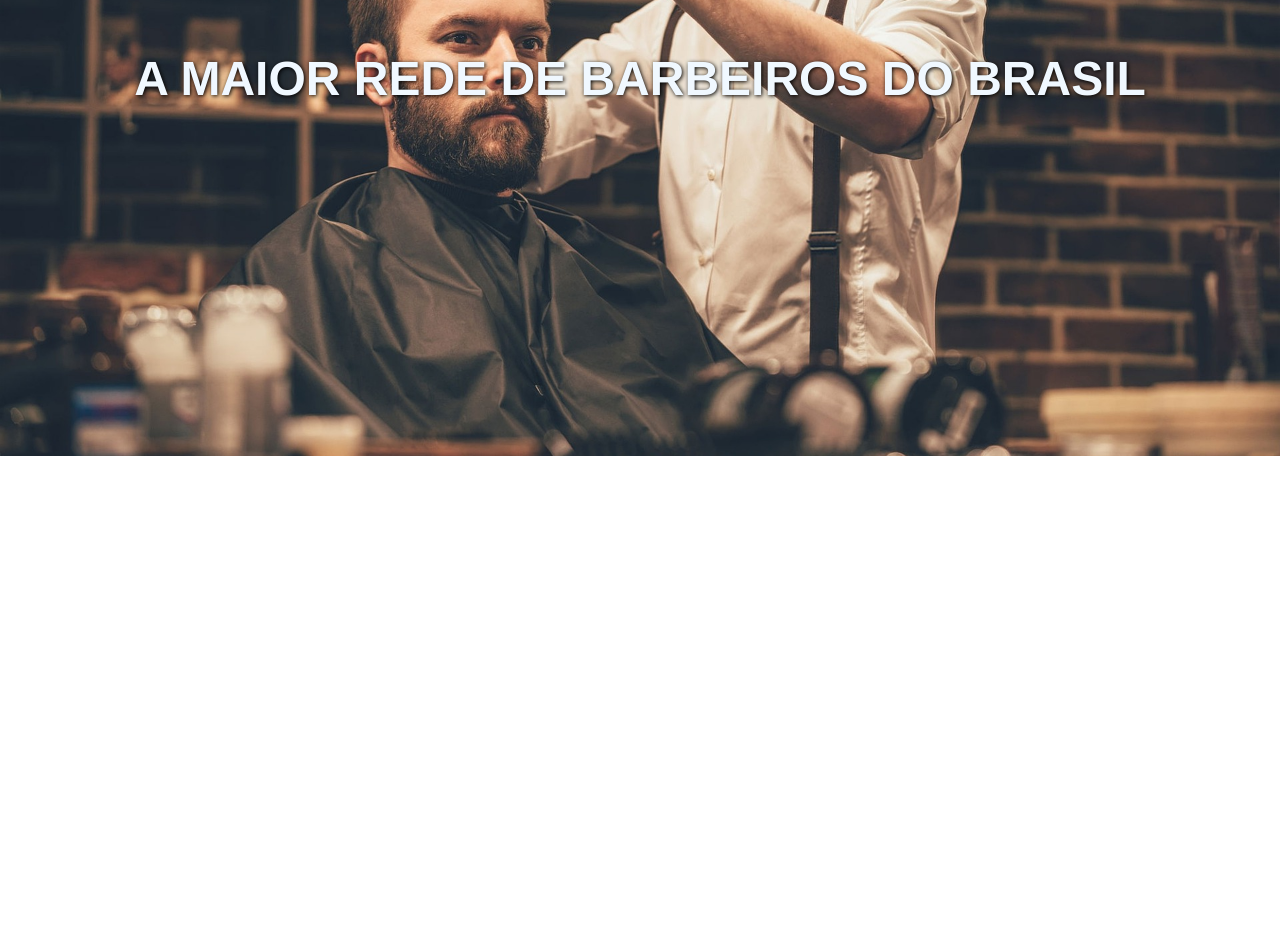
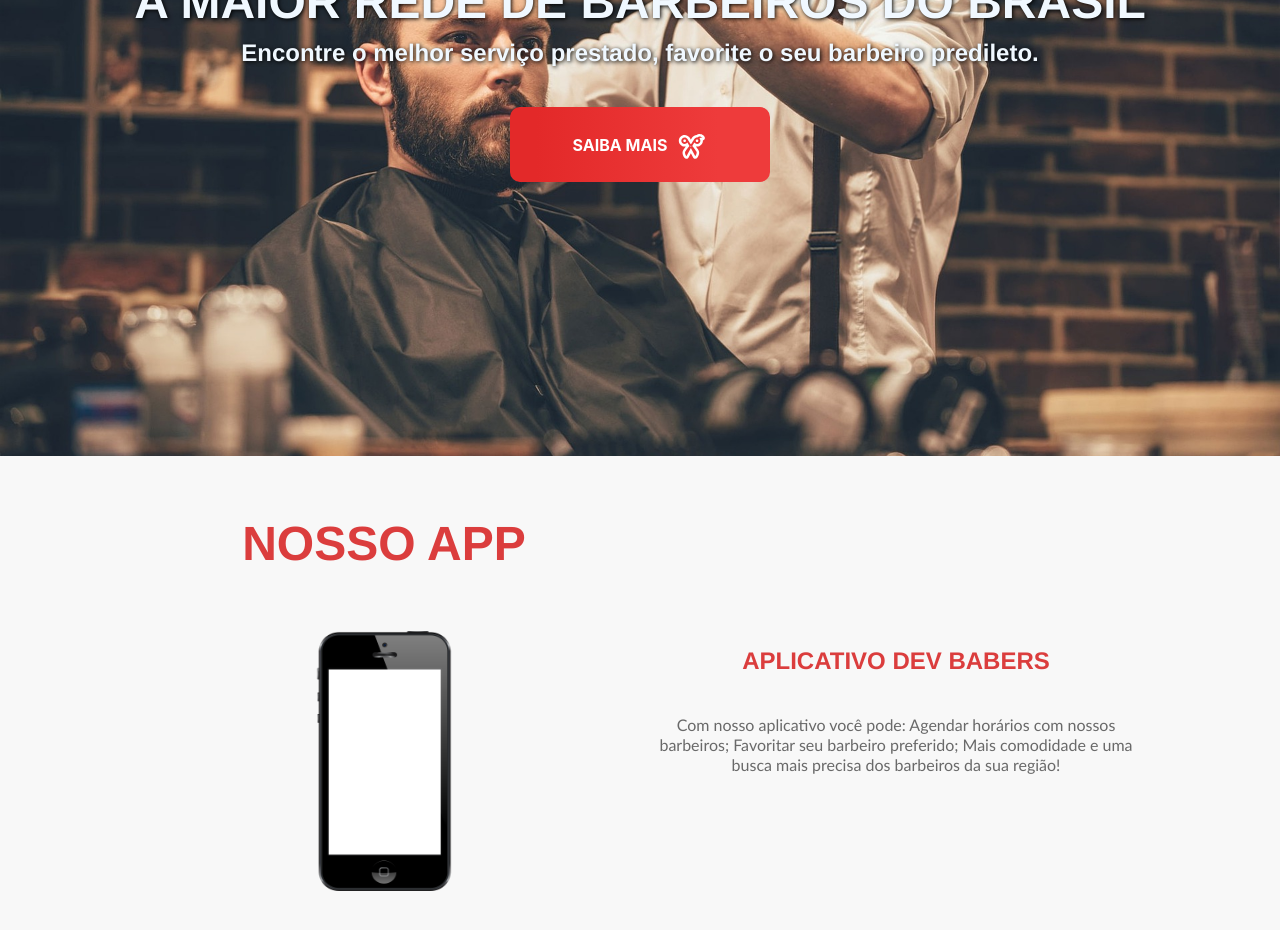
Before and after one commit to Gabriel-Mariano/dev-barbers, a React (Create React App) app: page / in a window 1280 px wide. Shown: the part 300-1230 px from the top of the page. Before the commit the page ends 800 px from the top, so only its background shows below. Built offline with nearby package versions, Linux system fonts and the light colour scheme.

Commit message:
Estilizando a page home

```diff
--- a/src/App.css
+++ b/src/App.css
@@ -1,3 +1,9 @@
+*{
+  margin:0;
+  padding: 0;
+}
+
+
 body {
   margin: 0;
   font-family: -apple-system, BlinkMacSystemFont, 'Segoe UI', 'Roboto', 'Oxygen',
--- a/src/components/header/index.js
+++ b/src/components/header/index.js
@@ -22,7 +22,7 @@ function Header(){
                 {/*    <span>DEV/BARBERS</span> */}
                 </figcaption>
             </figure>
-            <button className="" id="button-open" onClick={openMenu}>
+            <button id="button-open" onClick={openMenu}>
                     <FaBars color="#FFF" size={24} ></FaBars>
             </button>
            <nav className="menu-principal" style={
@@ -30,26 +30,10 @@ function Header(){
                    display:'initial'
 
                } : {
-
+                   display:'none'
                }
            }>
-               {
-                   /*
-                   activeMenu === false ?
-                    <button className="" id="button-open" onClick={openMenu}>
-                        <FaBars color="#FFF" size={24} ></FaBars>
-                    </button>
-
-                    :
-
-                    <button className="" id="button-close" onClick={closeMenu}>
-                        <MdClose color="#FFF" size={24}></MdClose>
-                    </button>
-
-                    */
-               }
-
-               <button className="" id="button-close" onClick={closeMenu}>
+               <button id="button-close" onClick={closeMenu}>
                     <MdClose color="#FFF" size={34}></MdClose>
                </button>
                <ul>
--- a/src/components/header/style.css
+++ b/src/components/header/style.css
@@ -15,6 +15,8 @@ header{
     justify-content: center;
     align-items: center;
     flex-direction: row;
+
+    margin-left: 30px;
 }
 
 .visual-identity img{
@@ -40,13 +42,9 @@ header button {
     border: none;
     cursor:pointer;
     outline: none;
-    margin-right:20px;
 }
 
 
-.button-close{
-    color: #fff;
-}
 
 .menu-principal{
     display: none;
@@ -65,11 +63,10 @@ header button {
     width:100%;
     height:100%;
     list-style: none;
-    box-sizing: border-box;
 }
 
-.menu-principal li{
-    margin:35px 0px;
+.menu-principal ul li{
+    padding:1.5%;
     cursor: pointer;
 }
 
@@ -78,6 +75,10 @@ header button {
     text-decoration: none;
     font-size: 2em;
     color:#fff;
+}
+
+.menu-principal ul li:hover{
+    background-color: #0e0d0d;
 }
 
 /* ** VIEW DESKTOP DEVICE ** */
@@ -93,7 +94,7 @@ header button {
         height: 110px;
         background-color: transparent;
 
-        display: flex;
+        display: flex !important;
         flex-direction: row;
         justify-content: center;
         align-items: center;
@@ -114,6 +115,11 @@ header button {
         padding: 2.5%;
     }
 
+    .menu-principal ul li:hover{
+        background-color: transparent;
+    }
+
+
     .menu-principal ul li a{
         text-decoration: none;
         font-family: calibri;
--- a/src/pages/home/index.js
+++ b/src/pages/home/index.js
@@ -1,6 +1,8 @@
 import React from 'react';
 import './style.css';
 
+import {TiScissorsOutline} from 'react-icons/ti';
+import Iphone from '../../assets/iphone.png';
 
 import Header from '../../components/header';
 
@@ -8,12 +10,34 @@ function Home(){
     return(
         <div>
             <Header/>
-            <div className="banner">
+            <section className="banner">
                 <div className="content-banner">
                     <h1>A MAIOR REDE DE BARBEIROS DO BRASIL</h1>
-                    <h2></h2>
+                    <h2>Encontre o melhor serviço prestado, favorite o seu barbeiro predileto.</h2>
                 </div>
-            </div>
+                <a href="#" className="more-info">
+                        SAIBA MAIS
+                        <TiScissorsOutline size={30} style={{marginLeft:10}}></TiScissorsOutline>
+                </a>
+            </section>
+            <section className="info-app">
+                <div>
+                    <h1>NOSSO APP</h1>
+                    <img src={Iphone} alt="Iphone"/>
+                </div>
+                <div>
+                    <h2>APLICATIVO DEV BABERS</h2>
+                    <span>
+                    Com nosso aplicativo você pode:
+                    Agendar horários com nossos barbeiros;
+                    Favoritar seu barbeiro preferido;
+                    Mais comodidade e uma busca mais precisa dos barbeiros da sua região!
+                    </span>
+                </div>
+                <figure>
+
+                </figure>
+            </section>
         </div>
     );
 }
--- a/src/pages/home/style.css
+++ b/src/pages/home/style.css
@@ -1,10 +1,9 @@
 .banner{
     display: flex;
+    flex-direction: column;
     justify-content: center;
     align-items: center;
 
-    position: absolute;
-    top:0;
     width:100%;
     height:756px;
     background: url('../../assets/banner.jpg');
@@ -24,4 +23,92 @@ h1{
     font-size: 3em;
     color: aliceblue;
     text-shadow: 1px 1px 4px black;
+
 }
+
+h2{
+    font-family: 'Franklin Gothic Medium', 'Arial Narrow', Arial, sans-serif;
+    font-size: 1.5em;
+    color: aliceblue;
+    text-shadow: 1px 1px 4px black;
+    margin:10px auto 40px auto;
+}
+
+.more-info{
+    text-decoration: none;
+    padding: 20px 60px;
+    font-weight: bold;
+    color:#fff;
+    background:-webkit-gradient(linear, 80% 20%, 10% 21%, from(#EE3B3B), to(#E32929));
+    border-radius: 10px;
+    width: 140px;
+    height: 35px;
+
+
+    display: flex;
+    justify-content: center;
+    align-items: center;
+}
+.more-info:hover{
+    background:-webkit-gradient(linear, 40% 2%, 2% 11%, from(#EE3B3B), to(#E32929));
+    transition: ease-in-out 1s;
+}
+
+.info-app{
+    float: left;
+    width: 100%;
+    text-align: center;
+    background-color: #f8f8f8;
+
+}
+
+.info-app h1{
+    color:rgba(215, 40, 40, 0.9);
+    text-shadow: none;
+    margin-top: 60px;
+}
+
+.info-app img{
+    width:140px;
+    height:260px;
+    margin:60px 0;
+}
+
+.info-app h2{
+    font-family: 'Franklin Gothic Medium', 'Arial Narrow', Arial, sans-serif;
+    color:rgba(215, 40, 40, 0.9);
+    text-shadow: none;
+}
+
+.info-app span{
+    font-family: century gothic, calibri;
+    font-size: 1em;
+    color:#696969;
+    text-align: justify;
+}
+
+.info-app div{
+    width:80%;
+    margin:auto 10%;
+
+}
+
+
+/* ** VIEW DESKTOP DEVICE ** */
+@media (min-width:1024px){
+
+    .info-app{
+        display: flex;
+        flex-direction: row;
+        justify-content: center;
+        align-items: center;
+    }
+
+    .info-app div{
+        width: 40%;
+        margin:auto 0%;
+    }
+
+
+
+}
```
Also changed, not shown: src/assets/iphone.png (added), 1 other file (tests, documents, lock files or other folders).
